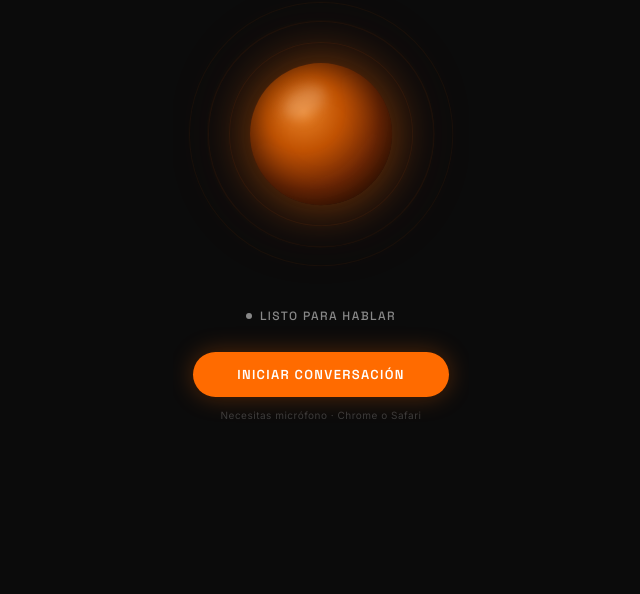
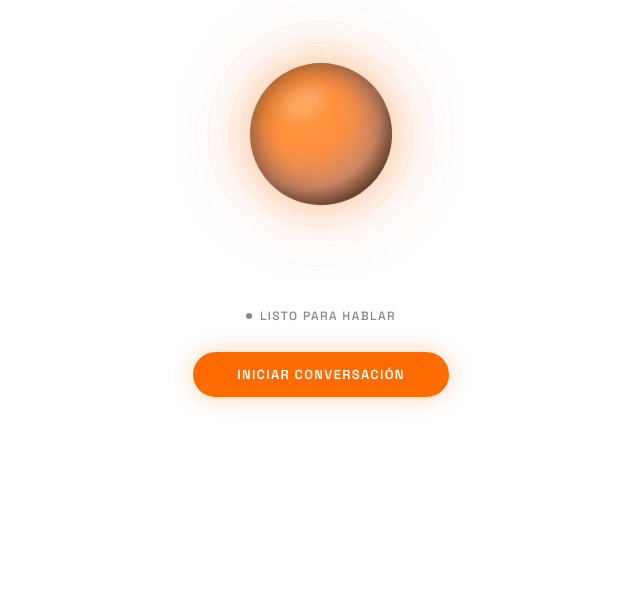
Before and after one commit to Nexorasystemspro/nexora-widget, a plain HTML site: page nexy-live.html in a window 1280 px wide. Shown: the part 206-800 px from the top of the page, without its empty margins (319-959 px from the left). Drawn offline with Linux system fonts and the light colour scheme.

Commit message:
Add files via upload

```diff
--- a/nexy-live.html
+++ b/nexy-live.html
@@ -10,7 +10,6 @@
     *, *::before, *::after { box-sizing: border-box; margin: 0; padding: 0; }
 
     :root {
-      --negro: #0B0B0B;
       --naranja: #FF6B00;
       --blanco: #FFFFFF;
       --gris: #888888;
@@ -18,7 +17,7 @@
 
     html, body {
       min-height: 100vh;
-      background: var(--negro);
+      background: transparent;
       color: var(--blanco);
       font-family: 'Inter', sans-serif;
       display: flex;
```
